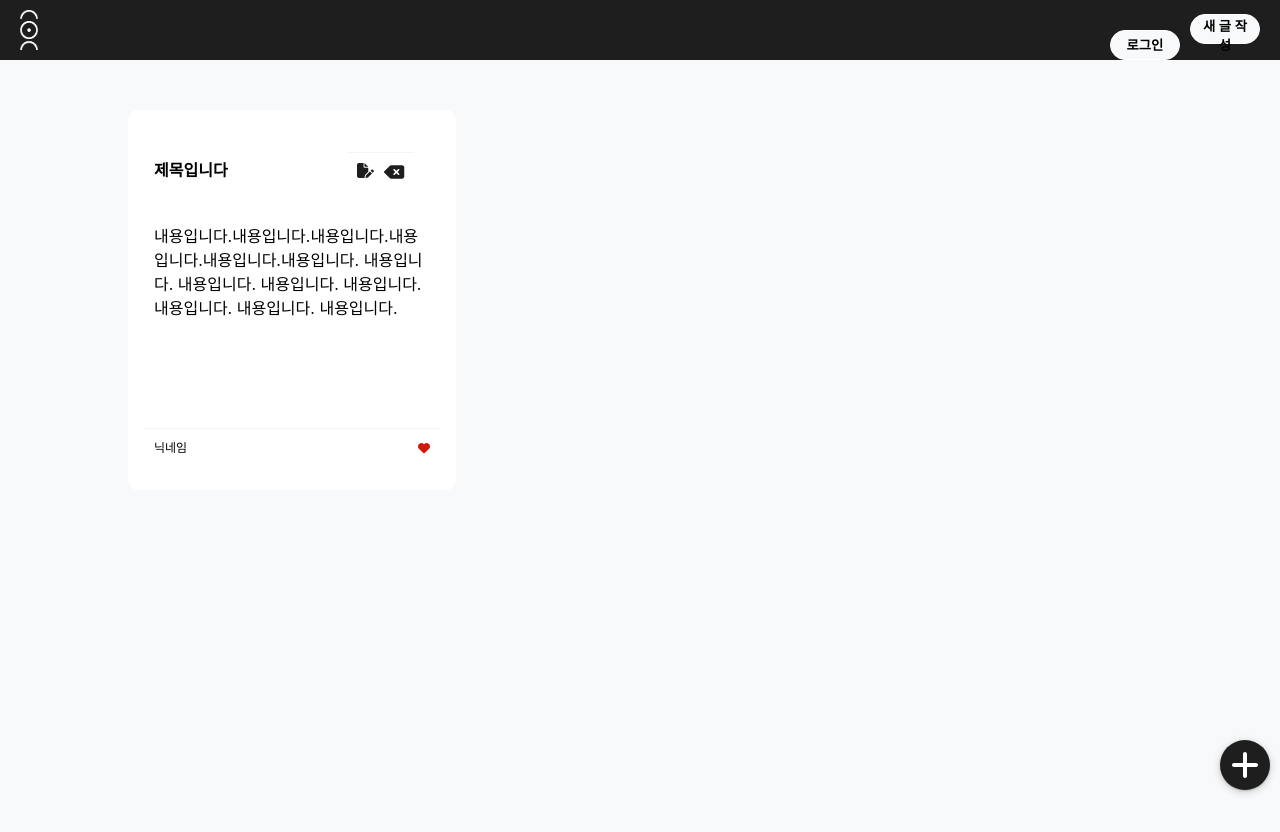
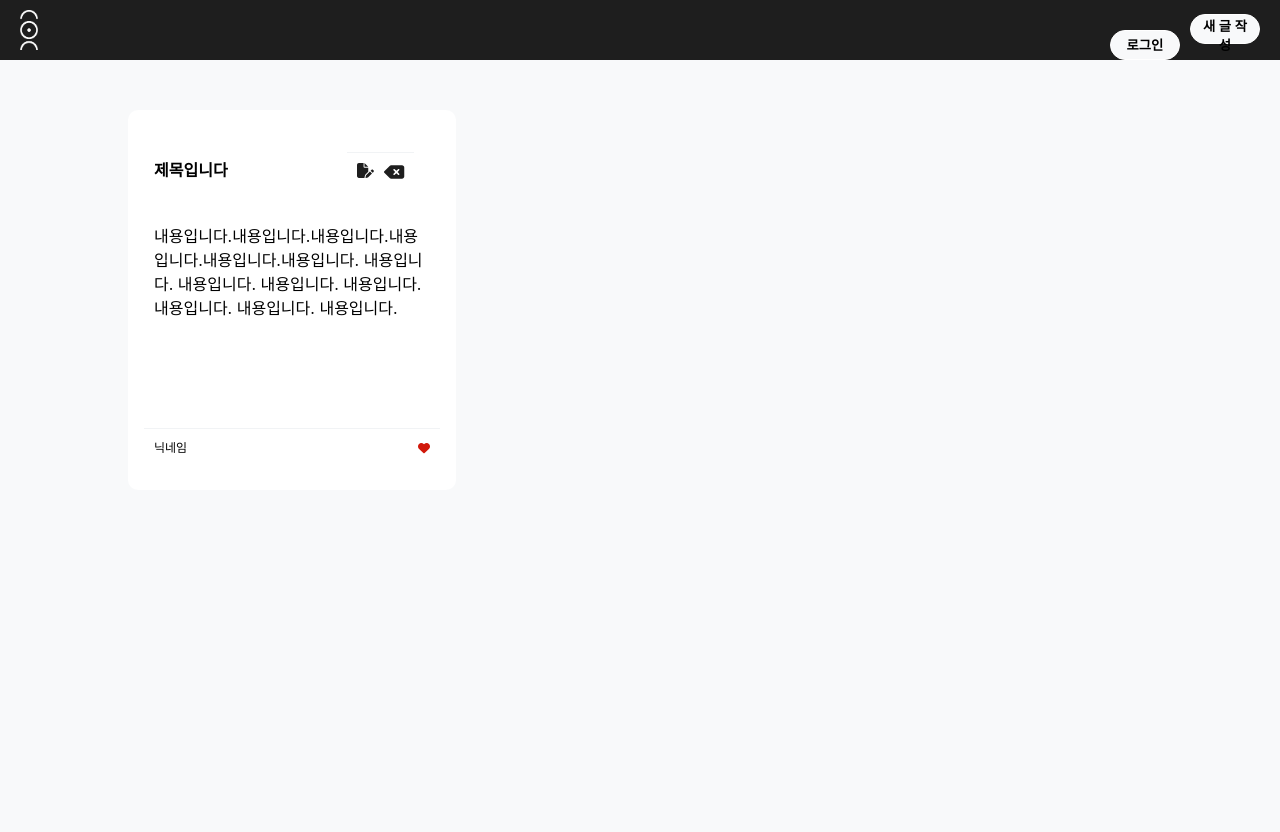
Before and after one commit to qoqomi/front-project, a React (Create React App) app: page / in a window 1280 px wide. Shown: the top 832 px of the page. Built offline with nearby package versions, Linux system fonts and the light colour scheme; the HTML template or start-up script is replaced by a standard one.

Commit message:
수정버튼 삭제

```diff
--- a/src/pages/Main.js
+++ b/src/pages/Main.js
@@ -52,11 +52,6 @@ const Main = () => {
           </Name>
         </Aarticle>
       </Container>
-      <AddBtn>
-        <Link to="/Write">
-          <FontAwesomeIcon icon={faPlus} size="2x" style={{ color: "white" }} />
-        </Link>
-      </AddBtn>
     </Total>
   );
 };
@@ -111,36 +106,6 @@ const Name = styled.div`
   box-sizing: inherit;
   font-size: 0.75rem;
 `;
-const boxAmimation = keyframes`
- 0%{
-    transform: rotate(0deg);
-  }
-  50% {
-    transform: rotate(90deg);
-  }
-    100% {
-    transform: rotate(360deg);
-  }
-`;
-const AddBtn = styled.div`
-  background-color: #1e1e1e;
-  width: 50px;
-  height: 50px;
-  border-radius: 50%;
-  box-shadow: rgb(60 64 67 / 30%) 0px 1px 2px 0px,
-    rgb(60 64 67 / 15%) 0px 2px 6px 2px;
-  //아이콘위치
-  display: flex;
-  justify-content: center;
-  align-items: center;
-  //box위치
-  position: fixed;
-  bottom: 10px;
-  right: 10px;
-  &:hover {
-    animation: ${boxAmimation} 2s 1s infinite linear alternate;
-  }
-`;
 
 const TopName = styled.div`
   display: flex;
```
